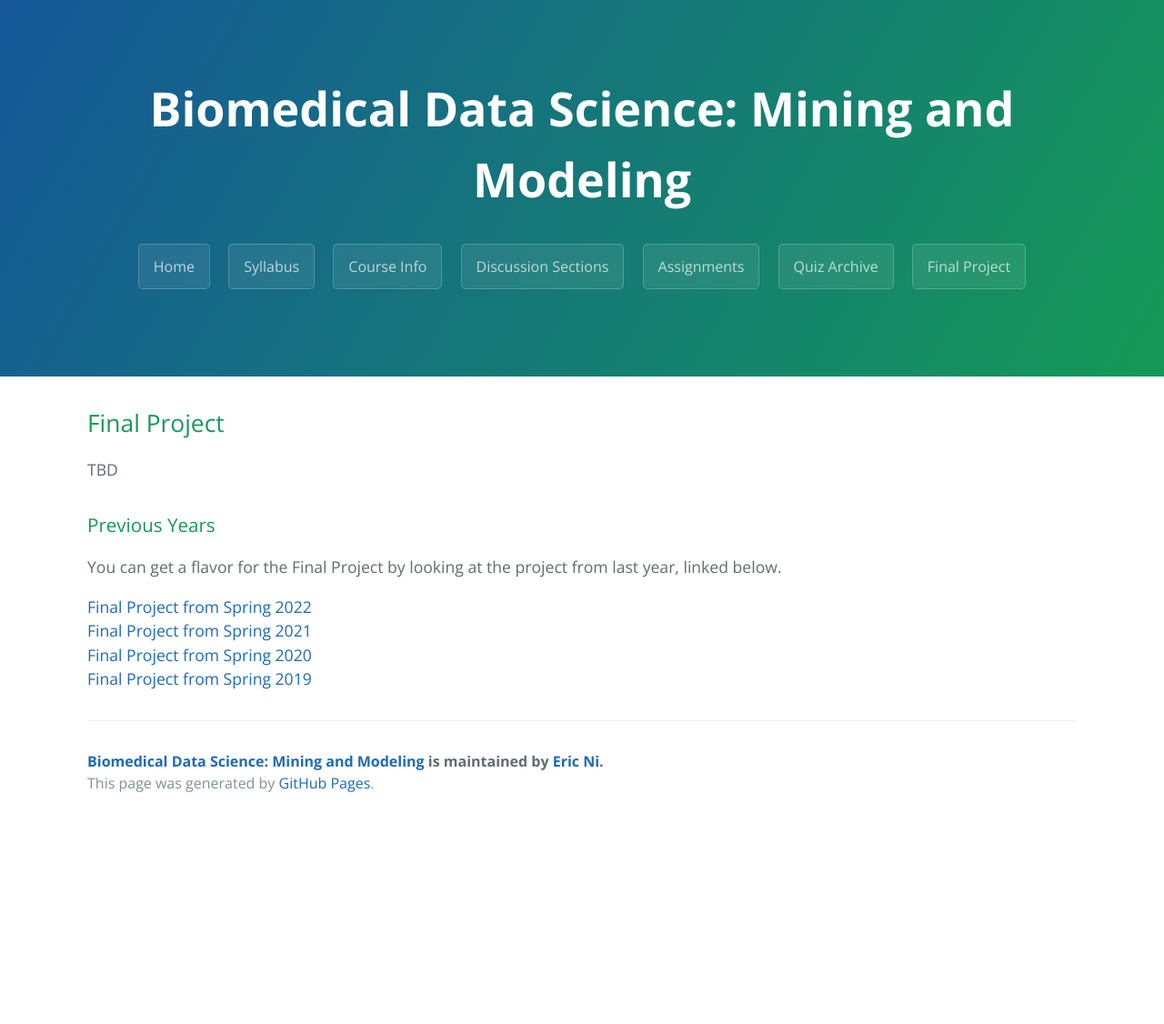
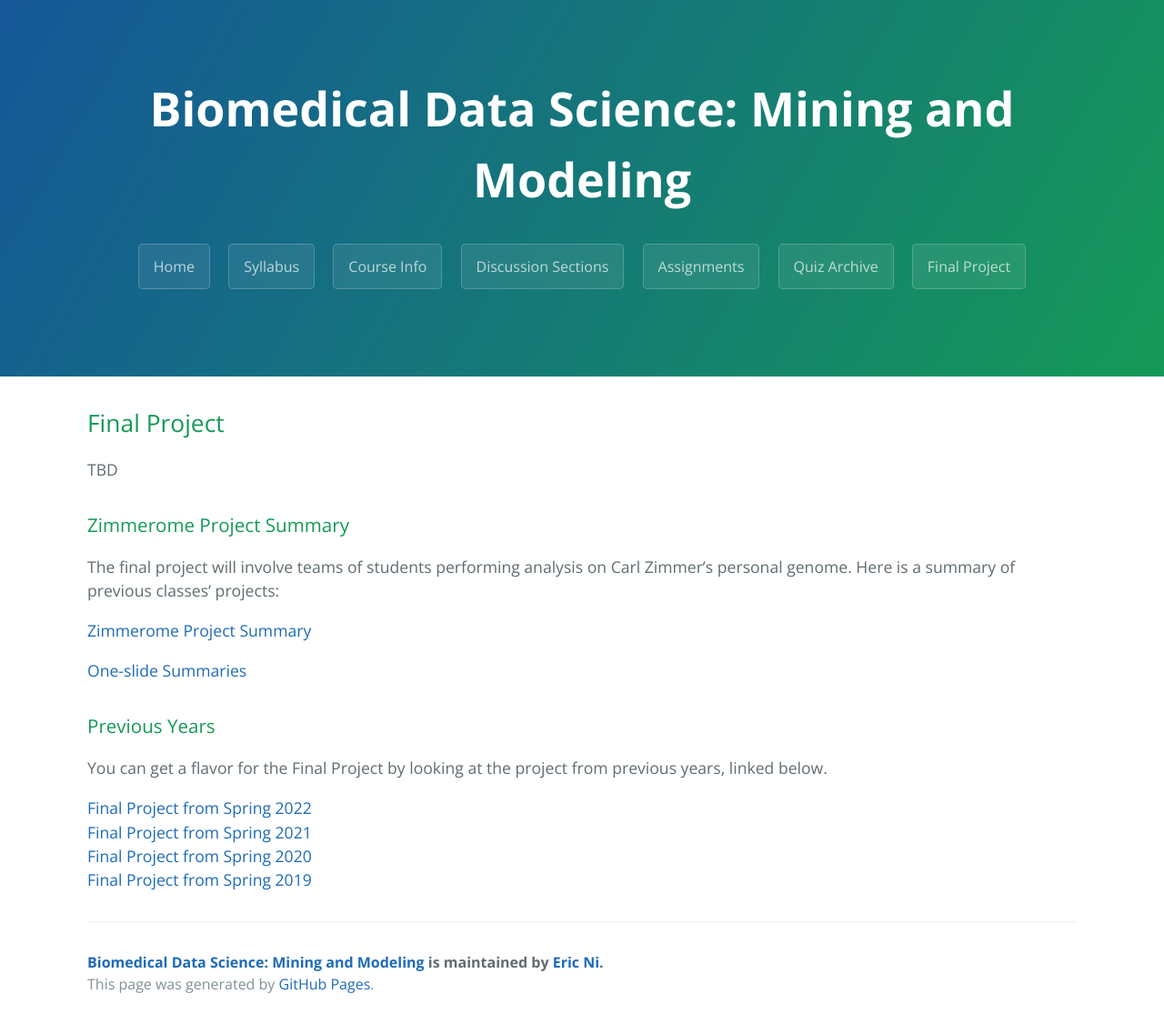
Before and after one commit to gersteinlab/cbb752b23, a Jekyll site: the page built from final.md, in a window 1280 px wide. Shown: the whole page at 91% size. Built offline with Jekyll 4.4.1, drawn with Linux system fonts in a browser that asks for light colours; before the commit the page ends 905 px from its top, so only the background shows below that.

Commit message:
Update final.md

```diff
--- a/final.md
+++ b/final.md
@@ -7,9 +7,16 @@ layout: page
 
 TBD
 
+### Zimmerome Project Summary
+The final project will involve teams of students performing analysis on Carl Zimmer's personal genome. Here is a summary of previous classes' projects:
+
+[Zimmerome Project Summary](http://files2.gersteinlab.org/public-docs/2022/12.09/zimmerome_project_summary.pptx)
+
+[One-slide Summaries](http://files2.gersteinlab.org/public-docs/2022/12.09/one_slide_summary_(zimmerome)_111522.pptx)
+
 
 ### Previous Years
-You can get a flavor for the Final Project by looking at the project from last year, linked below.
+You can get a flavor for the Final Project by looking at the project from previous years, linked below.
 
 [Final Project from Spring 2022](http://cbb752b22.gersteinlab.org/final)
 [Final Project from Spring 2021](http://cbb752b21.gersteinlab.org/final)
```
